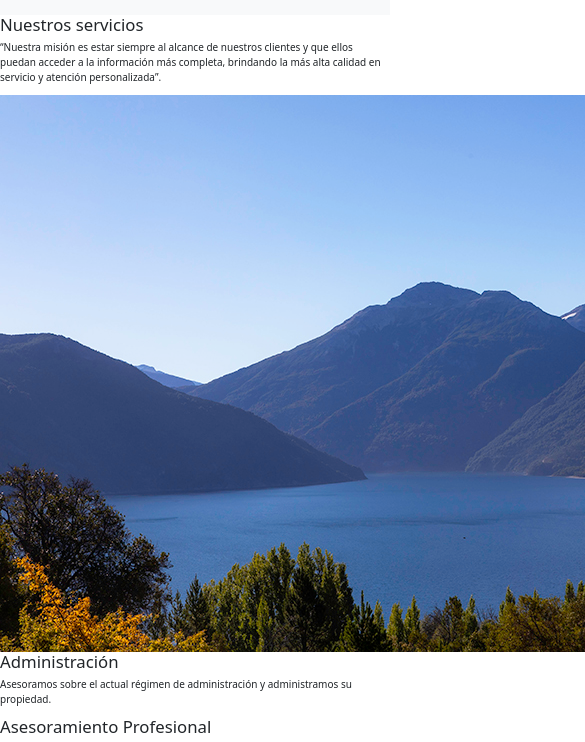
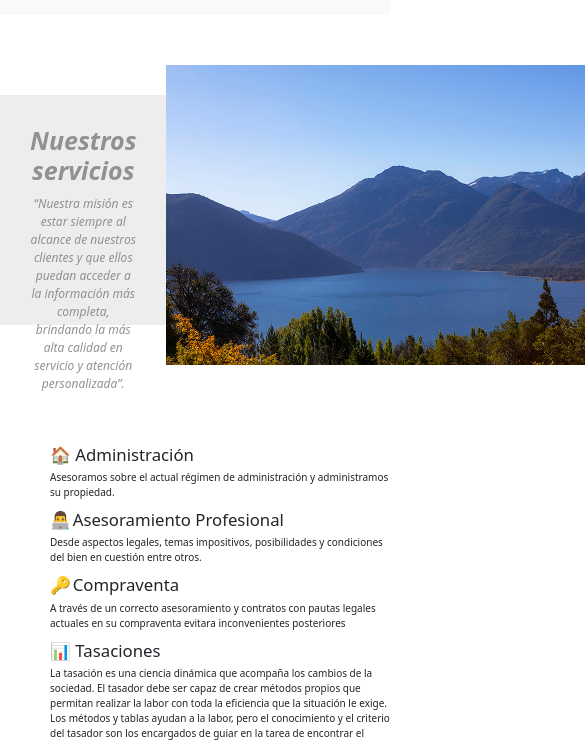
Before and after one commit to waltersangroni/cd_dw_39230_proyectofinal_waltersangroni, a plain HTML site: page pages/servicios.html in a window 390 px wide. Shown: the part 101-843 px from the top of the page, 585 px wide, since content can reach past the window. Drawn offline with nearby package versions, Linux system fonts and the light colour scheme.

Commit message:
le di forma a la pag servicios y responsive

```diff
--- a/css/style.css
+++ b/css/style.css
@@ -255,3 +255,73 @@ footer {
     }
 
 }
+
+/* page servicios */
+
+.servicios_container {
+    display: flex;
+    justify-content: space-evenly;
+
+}
+
+.nuestros_servicios {
+    text-align: center;
+    margin-top: 80px;
+    width: 290px;
+    height: 230px;
+    background-color: #dcdcdc;
+    opacity: 0.5;
+    padding: 30px;
+
+}
+
+.nuestros_servicios h2 {
+    font-style: italic;
+    font-size: 25px;
+    font-weight: bold;
+}
+
+.nuestros_servicios p {
+    font-style: italic;
+    margin-top: 10px;
+    font-size: 12px;
+}
+
+.servicios_container img {
+    height: 300px;
+    margin-top: 50px;
+
+}
+
+.servicios_container_detalle {
+    text-align: left;
+    margin-left: 50px;
+    margin-top: 80px;
+    margin-bottom: 40px;
+}
+
+/* mobile servicios */
+
+@media screen and (max-width: 376px) {
+    .servicios_container {
+        flex-direction: column;
+        align-items: center;
+    }
+
+    .servicios_container img {
+        height: 190px;
+        margin-top: 20px;
+    }
+    .nuestros_servicios {
+        margin-top: 20px;
+    }
+
+    .servicios_container_detalle {
+        text-align: center;
+        margin-left: 0px;
+        margin-top: 30px;
+        margin-bottom: 20px;
+        padding-left: 20px;
+        padding-right: 20px;
+    }
+}
--- a/pages/servicios.html
+++ b/pages/servicios.html
@@ -34,32 +34,30 @@
     </header>
 
     <main>
-        <section>
-            <article>
-                <div>
+        <section class="servicios_container">
+            <div class="nuestros_servicios">
                 <h2>Nuestros servicios</h2>
-                    <p class="mision">“Nuestra misión es estar siempre al alcance de nuestros clientes
+                <p>“Nuestra misión es estar siempre al alcance de nuestros clientes
                     y que ellos puedan acceder a la información más completa,
                     brindando la más alta calidad en servicio y atención personalizada”.</p>
-
-                    <img class="img_galeria" src="../img/carrusel1.jpg" alt="paisaje">
             </div>
-            </article>
+            <div>
+                <img class="img_galeria" src="../img/carrusel1.jpg" alt="paisaje" class="img-fluid">
+            </div>
         </section>
 
         <section>
-            <article>
-                <div>
-                    <h2>Administración</h2>
+            <div class="servicios_container_detalle">
+                <h2>🏠 Administración</h2>
                 <p>Asesoramos sobre el actual régimen de administración y administramos su propiedad.</p>
-                    <h2>Asesoramiento Profesional</h2>
+                <h2>👨‍💻 Asesoramiento Profesional</h2>
                 <p>Desde aspectos legales, temas impositivos, posibilidades y
                     condiciones del bien en cuestión entre otros.</p>
-                    <h2>Compraventa</h2>
+                <h2>🔑 Compraventa</h2>
                 <p>A través de un correcto asesoramiento y
                     contratos con pautas legales actuales en su compraventa evitara inconvenientes posteriores
                 </p>
-                    <h2>Tasaciones</h2>
+                <h2>📊 Tasaciones</h2>
                 <p>La tasación es una ciencia dinámica que acompaña los cambios de la sociedad.
                     El tasador debe ser capaz de crear métodos propios que permitan realizar
                     la labor con toda la eficiencia que la situación le exige.
@@ -68,7 +66,6 @@
                     de encontrar el precio justo.</p>
 
             </div>
-            </article>
         </section>
 
     </main>
@@ -77,16 +74,16 @@
         <div class="footer_container">
             <ul class="redes_container">
                 <li>
-              <a href="https://www.instagram.com/antonpropiedades/" target="_blank"><img src="../img/logo-insta.png"
-                  alt="Instagram"></a>
+                    <a href="https://www.instagram.com/antonpropiedades/" target="_blank"><img
+                            src="../img/logo-insta.png" alt="Instagram"></a>
                 </li>
                 <li>
                     <a href="https://www.facebook.com/antonpropiedades" target="_blank"><img src="../img/logo-face.png"
                             alt="facebook"></a>
                 </li>
                 <li>
-              <a href="https://api.whatsapp.com/send?phone=1161473226" target="_blank"><img src="../img/logo-whatsapp.png"
-                  alt="whatsapp"></a>
+                    <a href="https://api.whatsapp.com/send?phone=1161473226" target="_blank"><img
+                            src="../img/logo-whatsapp.png" alt="whatsapp"></a>
                 </li>
 
             </ul>
```
Lines whose indentation alone changed are shown as unchanged.
